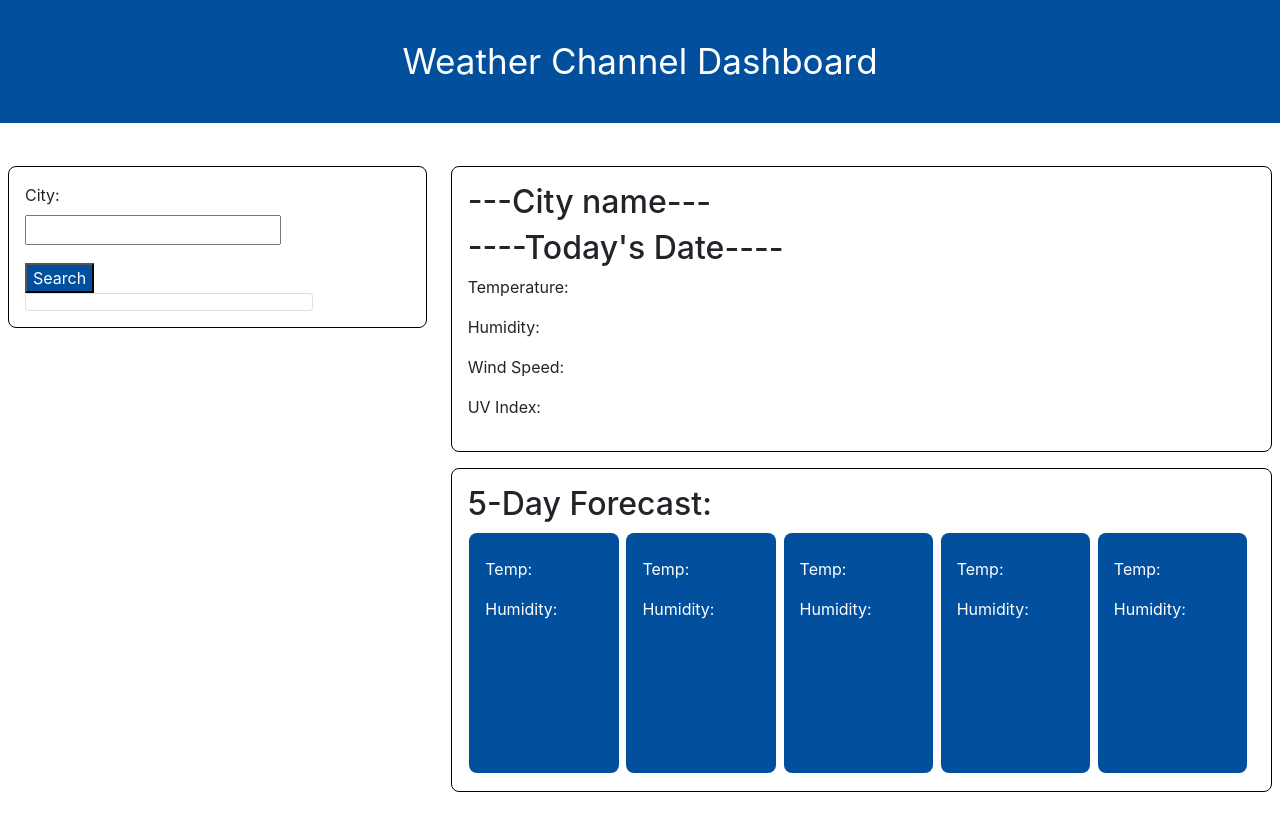
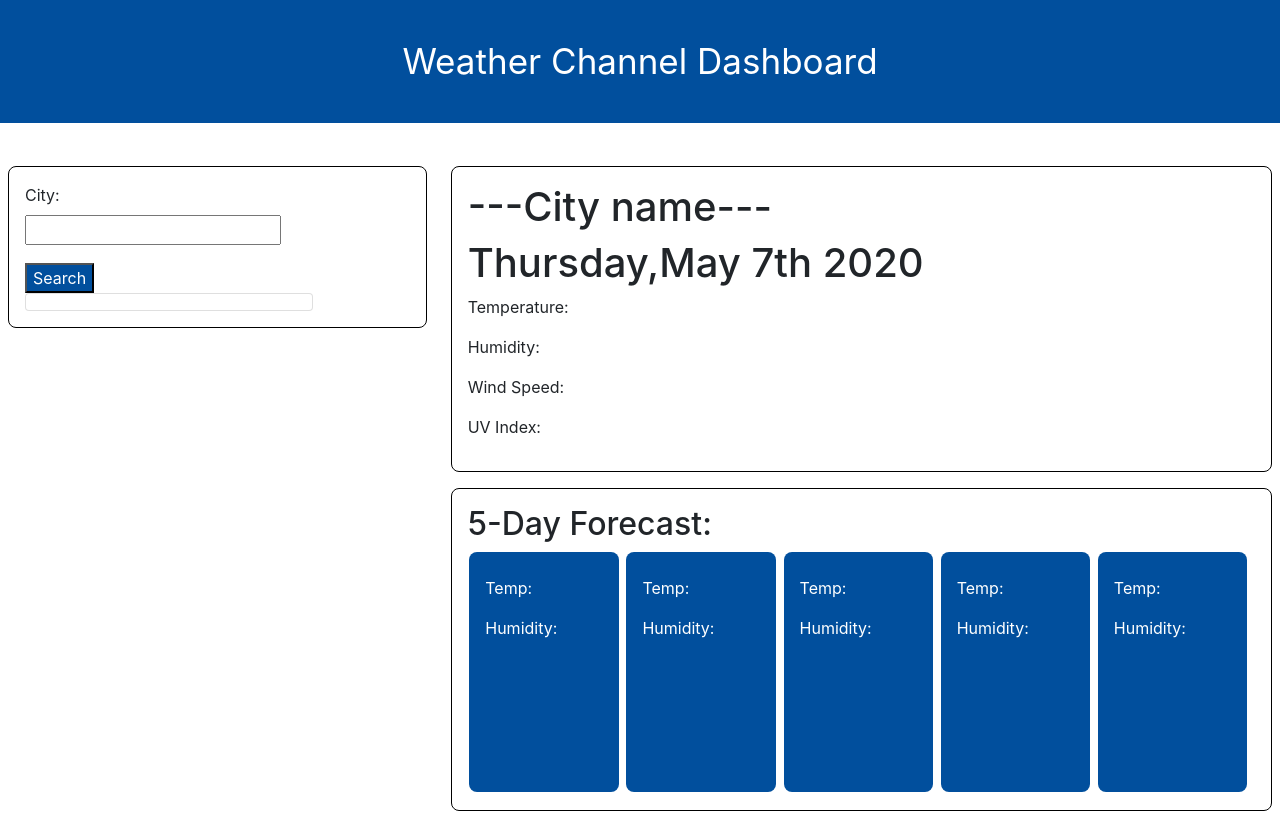
Before and after one commit to Isaias2020/Weather-Dashboard, a plain HTML site: page index.html in a window 1280 px wide. Drawn offline with nearby package versions, Linux system fonts and the light colour scheme.

Commit message:
added moment.js function for date/time

```diff
--- a/index.html
+++ b/index.html
@@ -25,9 +25,9 @@
         </div>
     </div>
     <div class="container">
-        <h2 id="displayCity">---City name---</h2>
-        <h2 id="date">----Today's Date----</h2>
-        <h2 id="iconImage"></h2>
+        <h1 id="displayCity">---City name---</h1>
+        <h1 id="day-of-week"></h1>
+        <h1 id="iconImage"></h1>
 
         <p>Temperature: <span id="temperature"></span></p>
         <p>Humidity: <span id="humidity"></span></p>
--- a/script.js
+++ b/script.js
@@ -0,0 +1,6 @@
+// Time and date through Moment.js
+$(document).ready(function () {
+    var currentDay = $("#day-of-week");
+    var todaysDate = moment().format('dddd,MMMM Do YYYY');
+    currentDay.text(todaysDate);
+});
```
Also changed, not shown: 06-server-side-apis-homework-demo.png (added), 1 other file.
